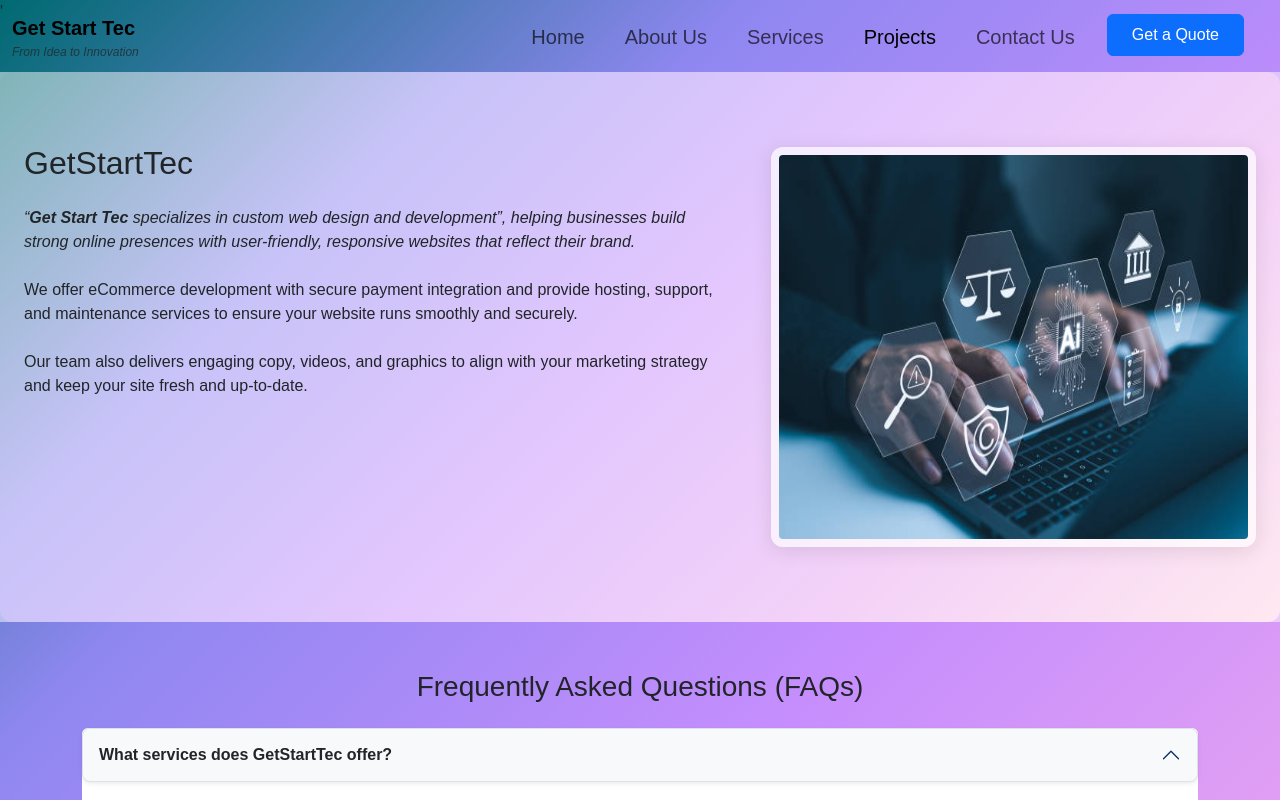
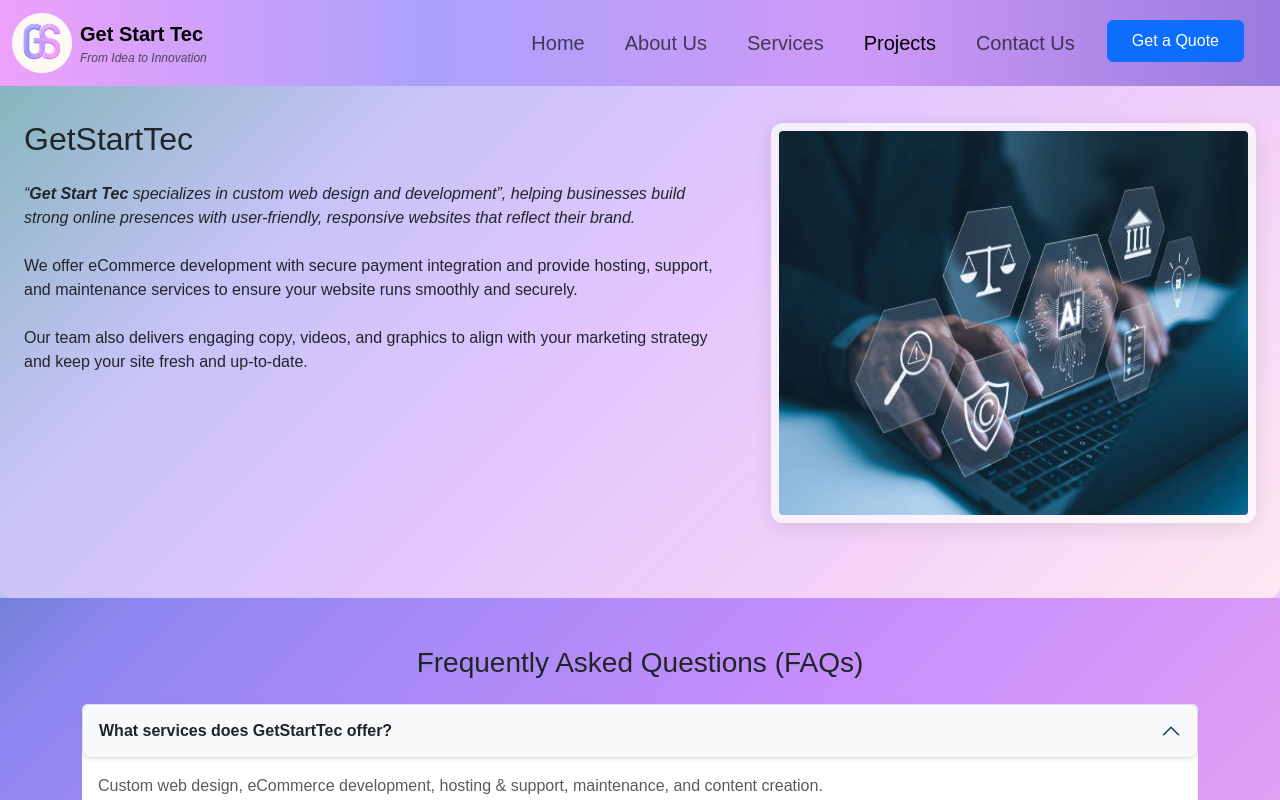
Before and after one commit to GetStartTec/Getstarttec-FE, a React (Create React App) app in the folder fe/: page /projects in a window 1280 px wide. Shown: the top 800 px of the page. Built offline with nearby package versions, Linux system fonts and the light colour scheme; a web font is replaced by a local one.

Commit message:
logo added

```diff
--- a/fe/public/css/color.css
+++ b/fe/public/css/color.css
@@ -0,0 +1,22 @@
+.white{
+    color: #FFFFFF;
+}
+.peach {
+    color : #FEF9F2;
+}
+.pink{
+    color : #EEA1FB;
+}
+.blue {
+    color : #AAA1FA;
+}
+.pink-blue{
+    color:#CE9AF7;
+}
+.purple{
+    color:#987CDD;
+}
+
+.header-background {
+    background: linear-gradient(to right, #EEA1FB,#AAA1FA,#CE9AF7,#987CDD) !important;
+}
--- a/fe/public/index.html
+++ b/fe/public/index.html
@@ -9,6 +9,7 @@
   <meta name="description" content="Web site created using create-react-app" />
   <link rel="apple-touch-icon" href="%PUBLIC_URL%/logo192.png" />
   <link rel="stylesheet" href="./css/custom.css">
+  <link rel="stylesheet" href="./css/color.css">
   <link href="https://cdn.jsdelivr.net/npm/bootstrap@5.3.0/dist/css/bootstrap.min.css" rel="stylesheet" />
   <link href="https://fonts.googleapis.com/css2?family=Winky+Rough&display=swap" rel="stylesheet">
   <link href="https://cdnjs.cloudflare.com/ajax/libs/font-awesome/6.0.0-beta3/css/all.min.css" rel="stylesheet" />
@@ -19,7 +20,6 @@
       user's mobile device or desktop. See https://developers.google.com/web/fundamentals/web-app-manifest/
     -->
   <link rel="manifest" href="%PUBLIC_URL%/manifest.json" />
-  <link rel="stylesheet" href="./css/custom.css">'
   <!--
       Notice the use of %PUBLIC_URL% in the tags above.
       It will be replaced with the URL of the `public` folder during the build.
--- a/fe/src/Component/Header/Header.tsx
+++ b/fe/src/Component/Header/Header.tsx
@@ -42,11 +42,11 @@ export const Header = () => {
 
     return (
         <nav
-            className={"navbar navbar-expand-lg fixed-top"}
+            className={"navbar navbar-expand-lg fixed-top header-background"}
         >
             <div className="container-fluid fs-5">
                 <div className="navbar-brand d-flex align-items-center" onClick={() => navigate("/")} style={{ cursor: "pointer" }}>
-                    {/* <img src="/path/to/logo.png" alt="Logo" height="30" className="me-2" /> */}
+                    <img src="/images/getStartTec.png" alt="Logo" height="60" className="me-2" />
                     <div className="d-flex flex-column">
                         <span className="fw-bold fs-5">Get Start Tec</span>
                         <span className="text-muted" style={{ fontSize: "12px" }}><i>From Idea to Innovation</i></span>
```
Also changed, not shown: fe/public/images/getStartTec.png (added), 1 other file (tests, documents, lock files or other folders).
